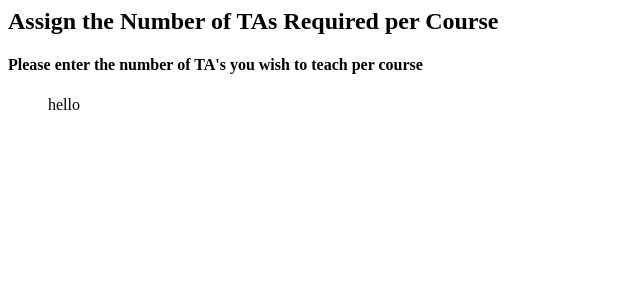
After one commit to profsmucker/ta-works, a Django app: page /taform/number_tas.html in a window 1280 px wide. The commit adds this page. Shown: the top 300 px of the page, without its empty margins (0-640 px from the left). Run offline with Django 3.2, Linux system fonts and the light colour scheme; the visitor is signed in with stand-in values (Sample User, id 1); data that the repository does not hold is empty.

Commit message:
commit for updating to master

```diff
--- a/taworks/taform/templates/taform/home.html
+++ b/taworks/taform/templates/taform/home.html
@@ -30,6 +30,11 @@
             <td class="tg-yw4l"><a href="application.html">TA Application</a></td>
             <td class="tg-yw4l">Edit, preview and make the application live.</td>
         </tr>
+        <tr>
+            <td class="tg-yw4l">3</td>
+            <td class="tg-yw4l"><a href="number_tas.html">Assign Number of TAs</a></td>
+            <td class="tg-yw4l">Assign the number of TAs required for each course.</td>
+        </tr>
     </table>
 </body>
 </html>
--- /dev/null
+++ b/taworks/taform/templates/taform/number_tas.html
@@ -0,0 +1,20 @@
+{% load static %}
+<script type="text/javascript" src="{% static 'taform/js/app.js' %}"></script>
+
+<link rel="stylesheet" type="text/css" href="{% static 'taform/css/style.css' %}" />
+
+<head>
+	<title>TA's per Course</title>
+</head>
+
+<h2>Assign the Number of TAs Required per Course</h2>
+{% csrf_token %}
+
+<h4>Please enter the number of TA's you wish to teach per course</h4>
+
+<ul>
+	hello
+	{% for z in courses %}
+	<li>{{z.course_id}}</li>
+	{% endfor %}
+</ul>
--- a/taworks/taform/urls.py
+++ b/taworks/taform/urls.py
@@ -14,5 +14,6 @@ urlpatterns = [
     url(r'static/taform/course_template.csv', views.send_file, name='send_file'),
     url(r'intro.html', views.intro, name='intro'),
     url(r'^instructor/(?P<hash>\w+)/$', views.load_url, name='url'),
+    url(r'number_tas.html',views.assign_tas, name='number_tas'),
 ]
 urlpatterns += static(settings.MEDIA_URL, document_root=settings.MEDIA_ROOT)
--- a/taworks/taform/views.py
+++ b/taworks/taform/views.py
@@ -152,3 +152,10 @@ def save_temp(f):
 def load_url(request, hash):
     url = get_object_or_404(models.Course, url_hash=hash)
     return render_to_response('taform/test.html', {})
+
+def assign_tas(request):
+    if not request.user.is_authenticated:
+        return redirect('login')
+    else:
+        courses = models.Course.objects.all()
+        return render(request, 'taform/number_tas.html',{'courses': courses})
```
